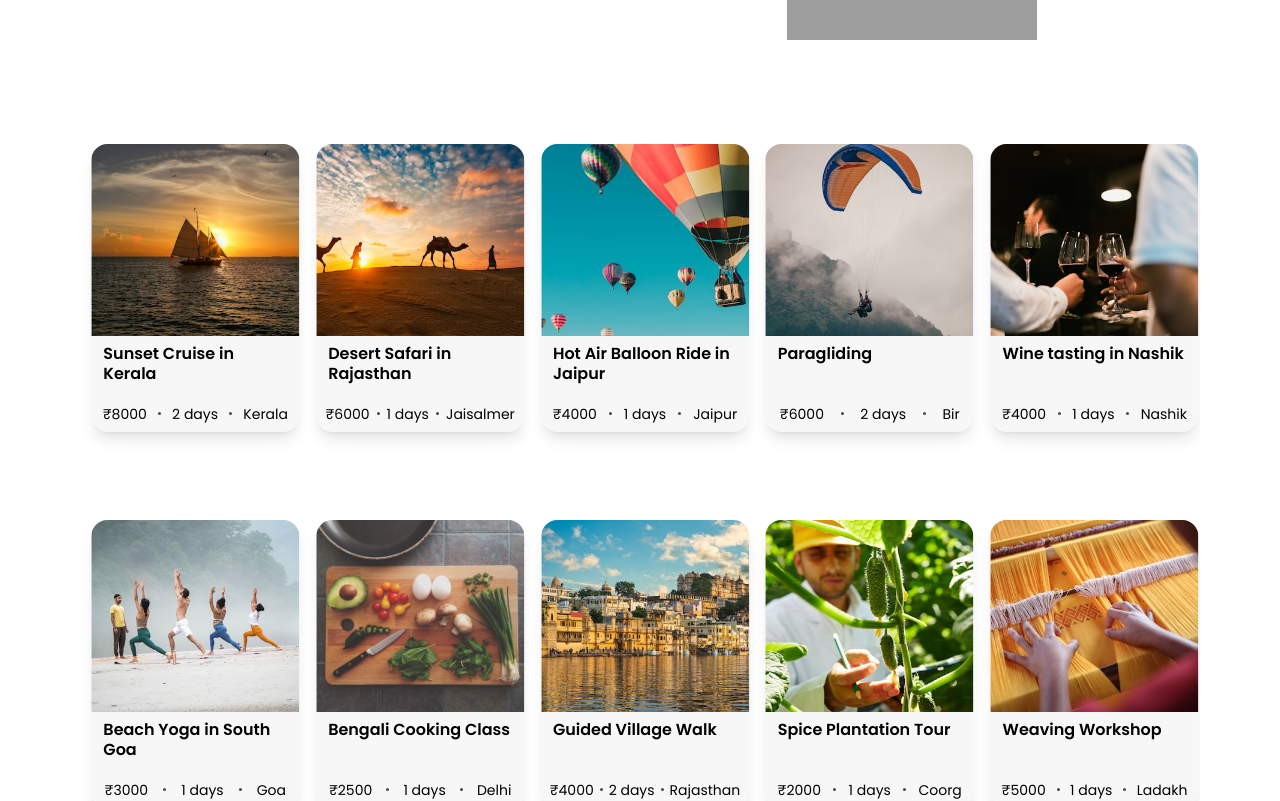
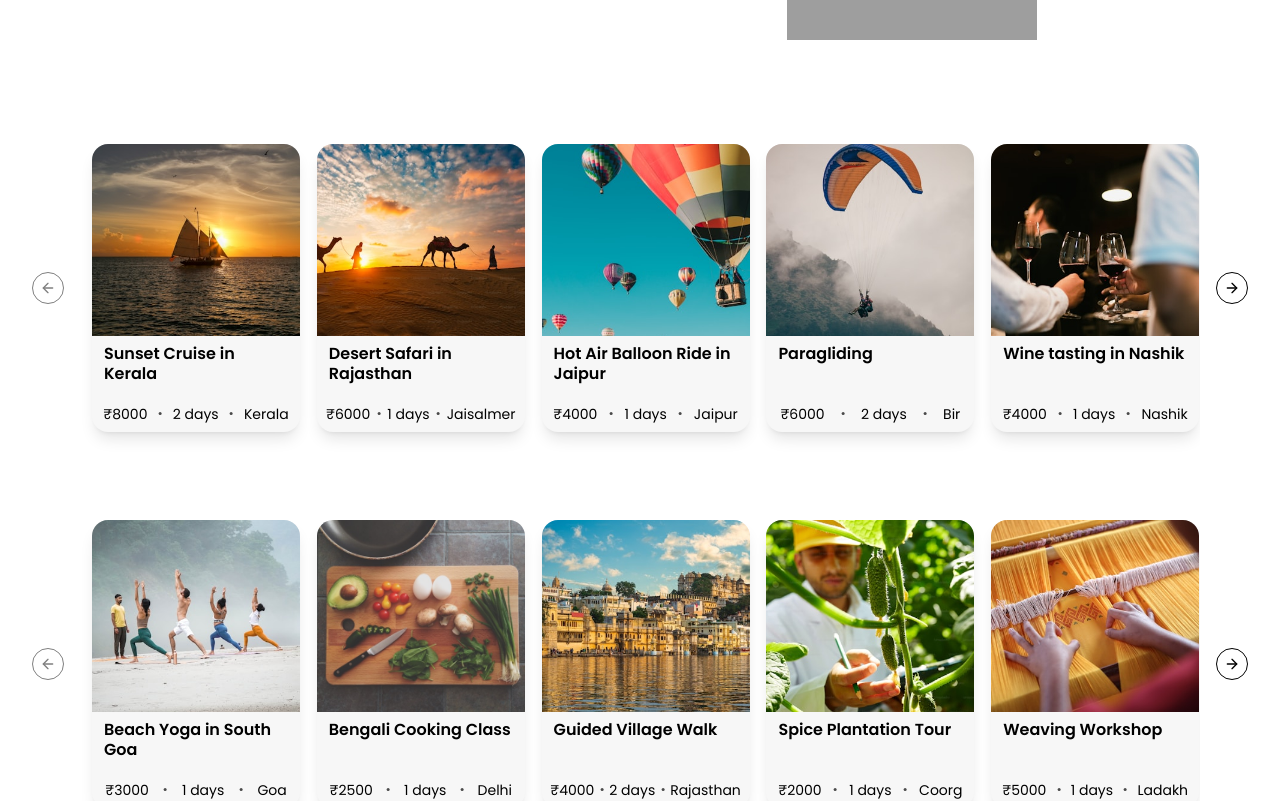
Before and after one commit to atharva-777/onyo-beta, a Next.js app: page / in a window 1280 px wide. Shown: the part 1420-2221 px from the top of the page. Built offline with nearby package versions, Linux system fonts and the light colour scheme; grey boxes are pictures that could not be loaded.

Commit message:
Added prev next buttons to carousel

```diff
--- a/app/components/sections/Experiences.tsx
+++ b/app/components/sections/Experiences.tsx
@@ -2,7 +2,7 @@
 import React from "react";
 import Card from "../Card";
 import type { CardProps } from "../Card";
-import { Carousel, CarouselContent, CarouselItem } from "@/components/ui/carousel";
+import { Carousel, CarouselContent, CarouselItem, CarouselNext, CarouselPrevious } from "@/components/ui/carousel";
 import Autoplay from "embla-carousel-autoplay";
 
 const trips: CardProps[] = [
@@ -110,8 +110,8 @@ const trips2: CardProps[] = [
 ];
 function Experiences() {
   return (
-    <section className="md:mx-8 mx-4 lg:mx-16 px-4 mt-20 flex flex-col gap-5 md:gap-10">
-      <Carousel className="" plugins={[ Autoplay({delay:2000})]} opts={{align: "start"}}>
+    <section className=" mx-10 lg:mx-16 px-4 mt-20 flex flex-col gap-5 md:gap-10">
+      <Carousel className="" opts={{align: "start"}}>
         <CarouselContent className=" py-6 -ml-1">
         {trips.map((trip, i) => (
           <CarouselItem key={i} className="px-4 md:basis-1/2 lg:basis-1/3 xl:basis-1/5">
@@ -121,9 +121,11 @@ function Experiences() {
 
         )}
       </CarouselContent>
+      <CarouselPrevious/>
+      <CarouselNext/>
       </Carousel>
 
-      <Carousel className="" plugins={[ Autoplay({delay:2000})]} opts={{align: "start"}}>
+      <Carousel className="" opts={{align: "start"}}>
         <CarouselContent className=" py-6 -ml-1">
         {trips2.map((trip, i) => (
           <CarouselItem key={i} className="px-4 md:basis-1/2 lg:basis-1/3 xl:basis-1/5">
@@ -133,6 +135,8 @@ function Experiences() {
 
         )}
       </CarouselContent>
+      <CarouselPrevious/>
+      <CarouselNext/>
       </Carousel>
     </section>
   );
```
